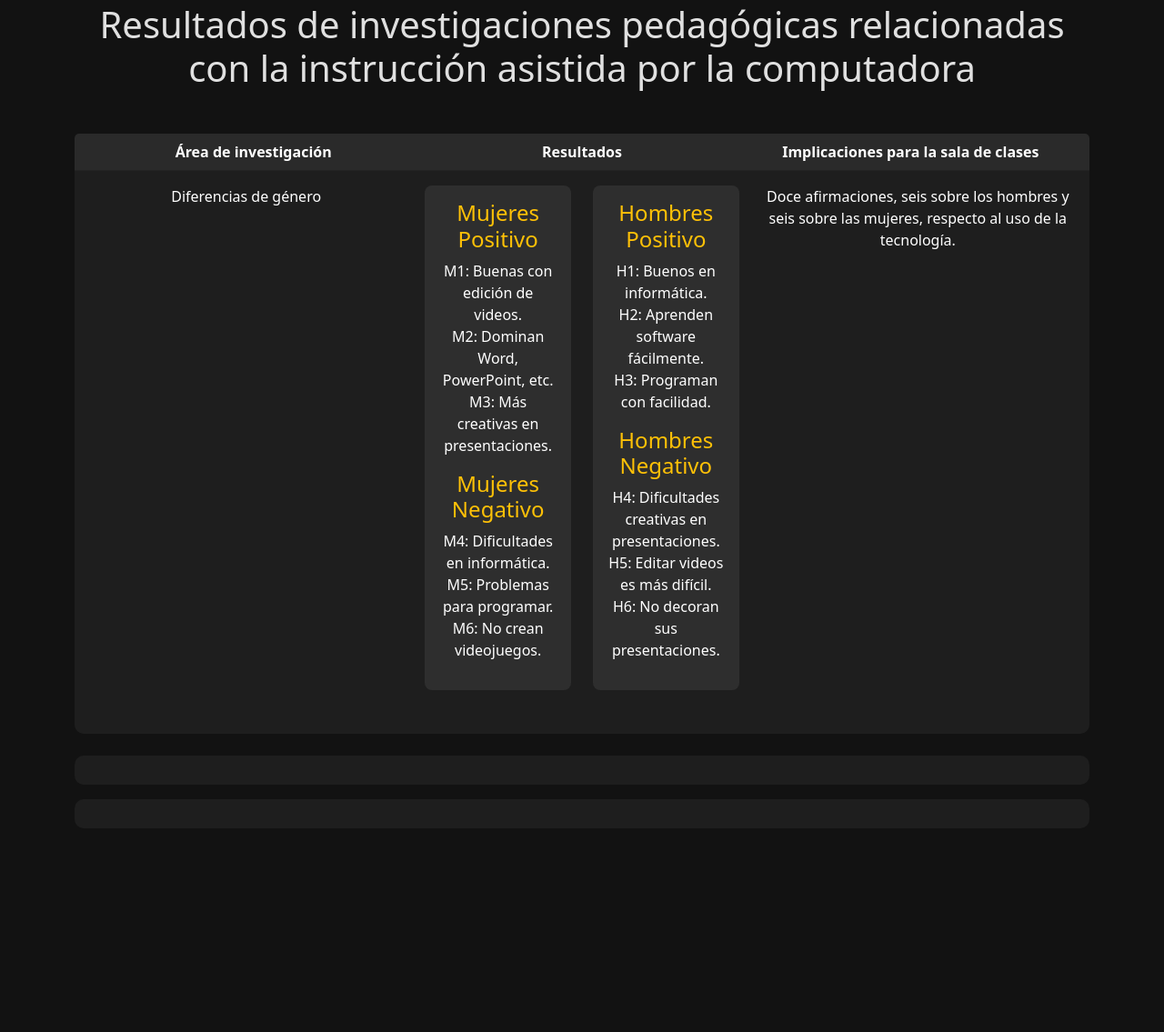
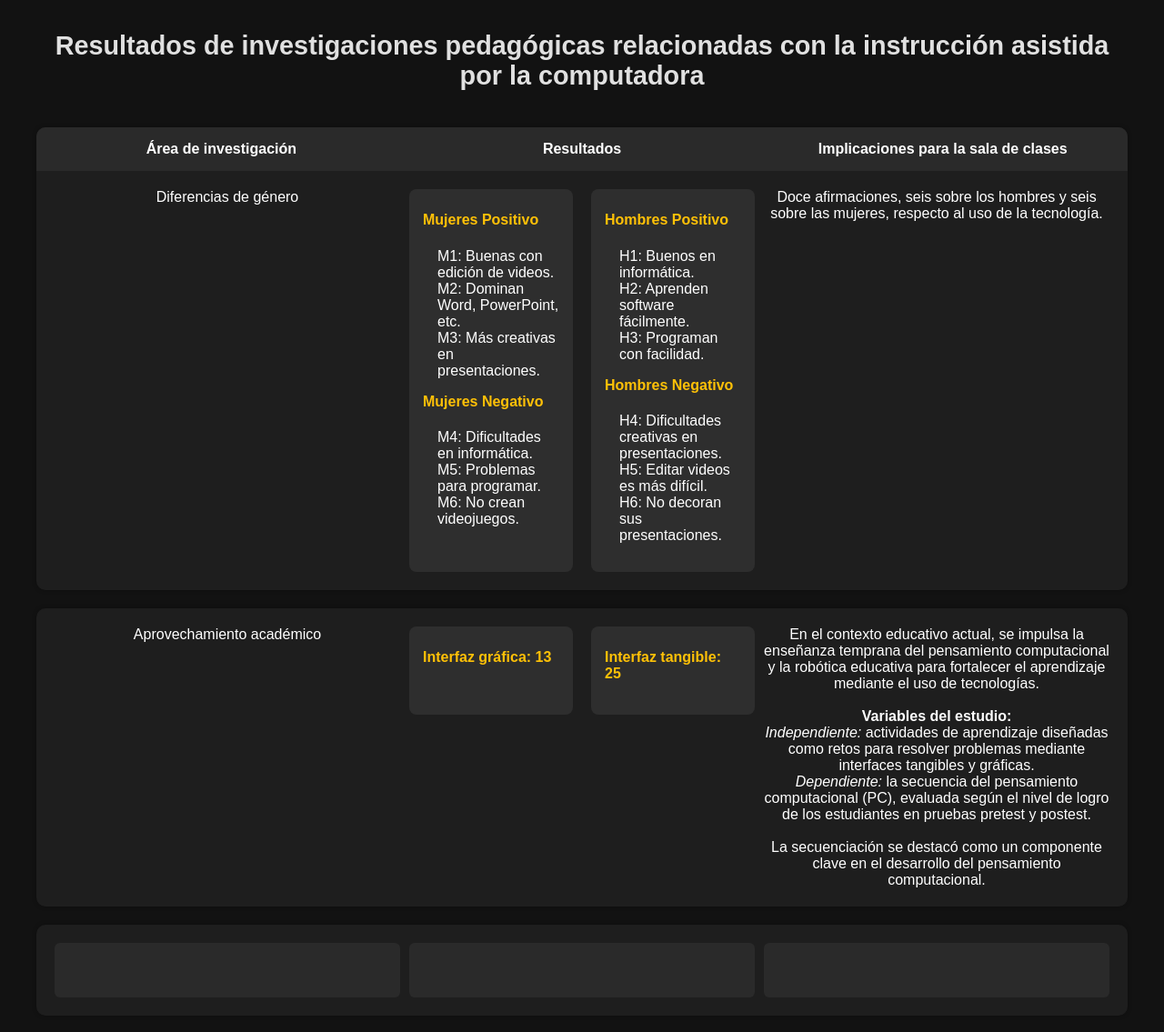
Before and after one commit to Robodlan/investigaciones_tecnolog-a, a plain HTML site: page index.html in a window 1280 px wide. Shown: the part 45-1180 px from the top of the page at 91% size. Before the commit the page ends 1020 px from the top, so only its background shows below. Drawn offline with nearby package versions, Linux system fonts and the light colour scheme.

Commit message:
another study

```diff
--- a/index.html
+++ b/index.html
@@ -1,54 +1,53 @@
 <!DOCTYPE html>
 <html lang="es">
 <head>
-  <meta charset="UTF-8">
-  <meta name="viewport" content="width=device-width, initial-scale=1">
+  <meta charset="UTF-8" />
+  <meta name="viewport" content="width=device-width, initial-scale=1" />
   <title>Investigaciones pedagógicas</title>
-  <link href="https://cdn.jsdelivr.net/npm/bootstrap@5.3.3/dist/css/bootstrap.min.css" rel="stylesheet">
-  <link rel="stylesheet" href="styles.css">
+  <link rel="stylesheet" href="styles.css" />
 </head>
 <body>
 
-  <div class="container py-5">
-    <h1 class="text-center mb-5">Resultados de investigaciones pedagógicas relacionadas con la instrucción asistida por la computadora</h1>
+  <div class="container">
+    <h1> Resultados de investigaciones pedagógicas relacionadas con la instrucción asistida por la computadora</h1>
 
-    <div class="card mb-4">
-      <div class="card-header d-flex text-center">
-        <div class="col">Área de investigación</div>
-        <div class="col">Resultados</div>
-        <div class="col">Implicaciones para la sala de clases</div>
+    <!-- Primera tarjeta: Diferencias de género -->
+    <div class="card">
+      <div class="card-header">
+        <div>Área de investigación</div>
+        <div>Resultados</div>
+        <div>Implicaciones para la sala de clases</div>
       </div>
-      <div class="card-body row text-center align-items-start">
-        <div class="col-md-4 mb-3">Diferencias de género</div>
 
-        <div class="col-md-4 mb-3">
-          <div class="row">
-            <div class="col-12 col-lg-6">
+      <div class="card-body">
+        <div class="col">Diferencias de género</div>
+
+        <div class="col">
+          <div class="sub-columns">
             <div class="sub-box">
               <h4>Mujeres Positivo</h4>
-                <ul class="list-unstyled">
+              <ul>
                 <li>M1: Buenas con edición de videos.</li>
                 <li>M2: Dominan Word, PowerPoint, etc.</li>
                 <li>M3: Más creativas en presentaciones.</li>
               </ul>
               <h4>Mujeres Negativo</h4>
-                <ul class="list-unstyled">
+              <ul>
                 <li>M4: Dificultades en informática.</li>
                 <li>M5: Problemas para programar.</li>
                 <li>M6: No crean videojuegos.</li>
               </ul>
             </div>
-            </div>
-            <div class="col-12 col-lg-6">
+
             <div class="sub-box">
               <h4>Hombres Positivo</h4>
-                <ul class="list-unstyled">
+              <ul>
                 <li>H1: Buenos en informática.</li>
                 <li>H2: Aprenden software fácilmente.</li>
                 <li>H3: Programan con facilidad.</li>
               </ul>
               <h4>Hombres Negativo</h4>
-                <ul class="list-unstyled">
+              <ul>
                 <li>H4: Dificultades creativas en presentaciones.</li>
                 <li>H5: Editar videos es más difícil.</li>
                 <li>H6: No decoran sus presentaciones.</li>
@@ -56,32 +55,49 @@
             </div>
           </div>
         </div>
-        </div>
 
-        <div class="col-md-4">
+        <div class="col">
           Doce afirmaciones, seis sobre los hombres y seis sobre las mujeres, respecto al uso de la tecnología.
         </div>
       </div>
     </div>
 
-    <!-- Ejemplo de filas extra -->
-    <div class="card mb-3">
-      <div class="card-body row text-center">
-        <div class="col-md-4"></div>
-        <div class="col-md-4"></div>
-        <div class="col-md-4"></div>
+    <!-- Segunda tarjeta: Aprovechamiento académico -->
+    <div class="card">
+      <div class="card-body">
+        <div class="col">Aprovechamiento académico</div>
+        <div class="col">
+          <div class="sub-columns">
+            <div class="sub-box">
+              <h4>Interfaz gráfica: 13</h4>
+            </div>
+            <div class="sub-box">
+              <h4>Interfaz tangible: 25</h4>
             </div>
           </div>
-    <div class="card mb-3">
-      <div class="card-body row text-center">
-        <div class="col-md-4"></div>
-        <div class="col-md-4"></div>
-        <div class="col-md-4"></div>
+        </div>
+        <div class="col">
+          En el contexto educativo actual, se impulsa la enseñanza temprana del pensamiento computacional y la robótica educativa para fortalecer el aprendizaje mediante el uso de tecnologías.
+          <br><br>
+          <strong>Variables del estudio:</strong><br>
+          <em>Independiente:</em> actividades de aprendizaje diseñadas como retos para resolver problemas mediante interfaces tangibles y gráficas.<br>
+          <em>Dependiente:</em> la secuencia del pensamiento computacional (PC), evaluada según el nivel de logro de los estudiantes en pruebas pretest y postest.
+          <br><br>
+          La secuenciación se destacó como un componente clave en el desarrollo del pensamiento computacional.
+        </div>
+      </div>
+    </div>
+
+    <!-- Tercera tarjeta vacía -->
+    <div class="card">
+      <div class="card-body empty-row">
+        <div class="col"></div>
+        <div class="col"></div>
+        <div class="col"></div>
       </div>
     </div>
 
   </div>
 
-  <script src="https://cdn.jsdelivr.net/npm/bootstrap@5.3.3/dist/js/bootstrap.bundle.min.js"></script>
 </body>
 </html>
--- a/styles.css
+++ b/styles.css
@@ -1,23 +1,109 @@
 body {
   background-color: #121212;
   color: #e0e0e0;
+  font-family: Arial, sans-serif;
+  margin: 0;
+  padding: 0;
 }
+
+.container {
+  max-width: 1200px;
+  margin: 40px auto;
+  padding: 20px;
+}
+
+h1 {
+  text-align: center;
+  margin-bottom: 40px;
+  font-size: 1.8rem;
+}
+
 .card {
   background-color: #1e1e1e;
   color: #fff;
-      border: none;
   border-radius: 10px;
+  margin-bottom: 20px;
+  box-shadow: 0 0 5px rgba(0, 0, 0, 0.3);
+  overflow: hidden;
 }
+
 .card-header {
   background-color: #2a2a2a;
   font-weight: bold;
+  display: flex;
+  text-align: center;
+  padding: 15px 10px;
+  gap: 10px;
 }
+
+.card-header > div {
+  flex: 1;
+}
+
+.card-body {
+  display: flex;
+  flex-wrap: wrap;
+  gap: 10px;
+  padding: 20px;
+  text-align: center;
+}
+
+.col {
+  flex: 1;
+  min-width: 250px;
+}
+
+.sub-columns {
+  display: flex;
+  flex-direction: column;
+  gap: 20px;
+}
+
+@media (min-width: 768px) {
+  .sub-columns {
+    flex-direction: row;
+  }
+}
+
 .sub-box {
   background-color: #2e2e2e;
-      padding: 1rem;
+  padding: 15px;
   border-radius: 8px;
+  flex: 1;
+  text-align: left;
+}
+
+h4 {
+  color: #ffc107;
+  margin-top: 10px;
+}
+
+ul {
+  list-style: none;
+  padding-left: 1rem;
+  margin-top: 0.5rem;
   margin-bottom: 1rem;
 }
-    h4 {
-      color: #ffc107;
+
+.card-title {
+  font-weight: bold;
+  background-color: #2a2a2a;
+  padding: 15px 10px;
+  border-bottom: 1px solid #333;
+  text-align: center;
 }
+
+.empty-row {
+  padding: 20px;
+  display: flex;
+  justify-content: space-between;
+}
+
+.empty-row .col {
+  background-color: #2a2a2a;
+  border-radius: 6px;
+  height: 60px;
+  display: flex;
+  align-items: center;
+  justify-content: center;
+}
```
Lines whose indentation alone changed are shown as unchanged.
